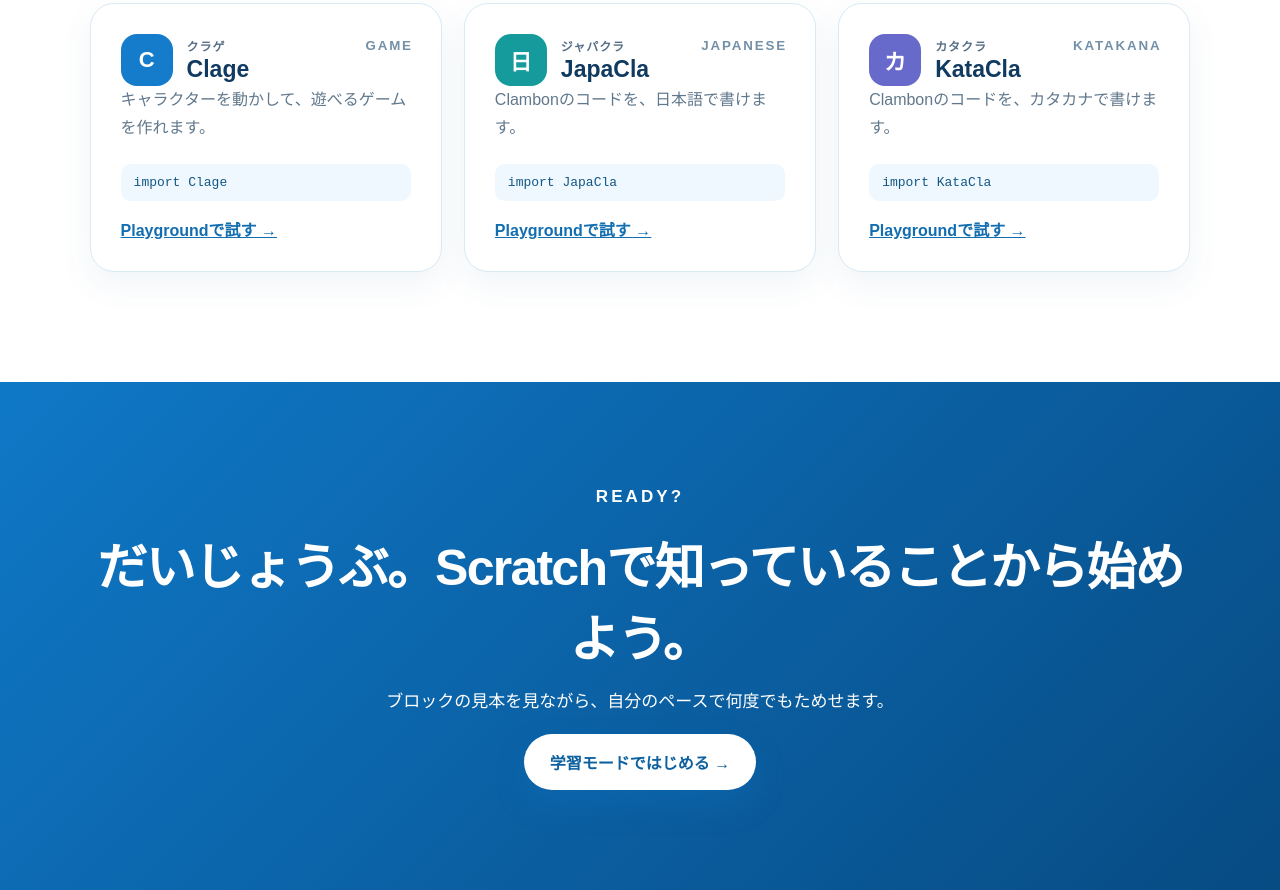
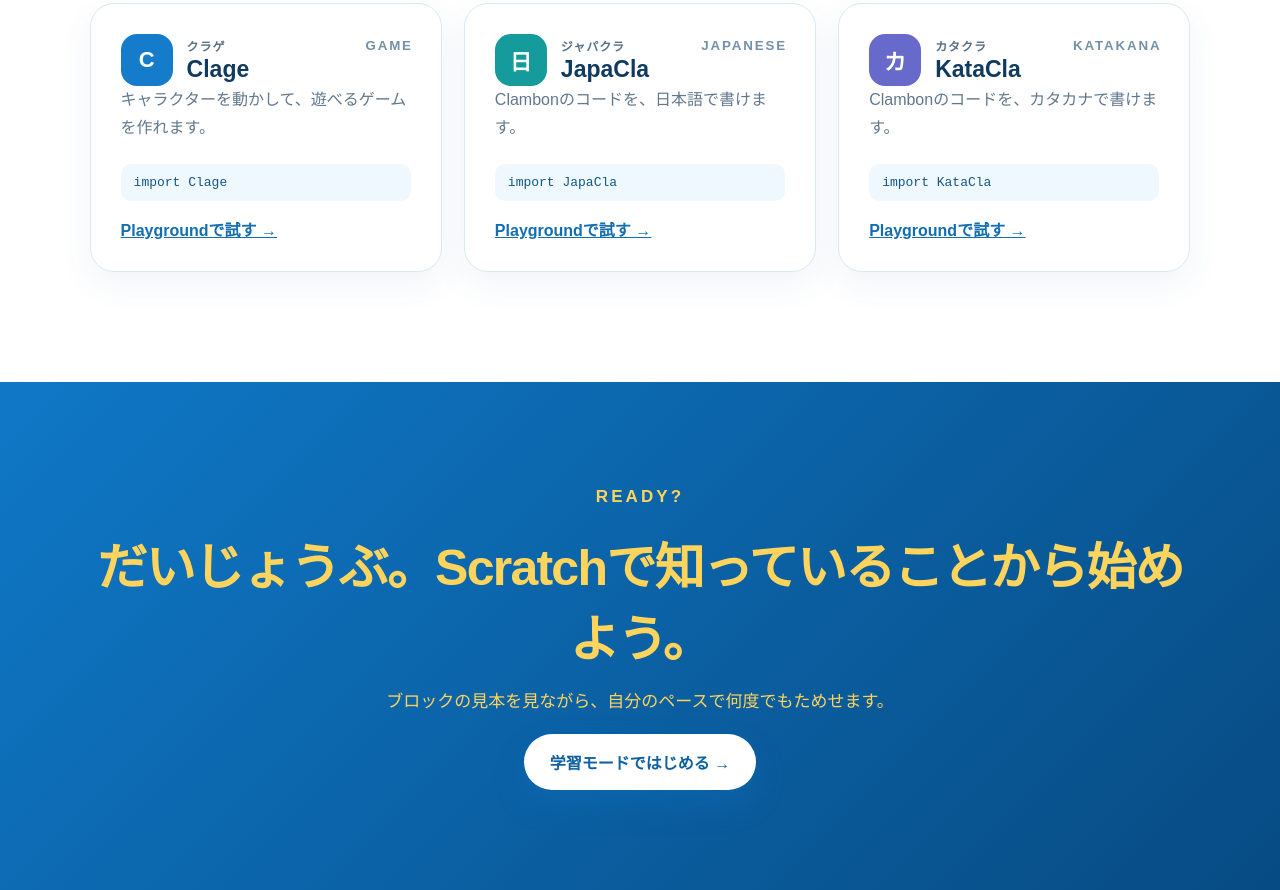
Before and after one commit to shirayuki03/shirayuki03.github.io, a plain HTML site: page index.html in a window 1280 px wide. Shown: the part 3748-4638 px from the top of the page. Drawn offline with Linux system fonts and the light colour scheme.

Commit message:
Change text color in home-final-cta section

```diff
--- a/home.css
+++ b/home.css
@@ -99,7 +99,7 @@ h1,h2,h3,p { margin-top:0; }
 .home-extension-card>a { color:#126eb0; font-weight:900; }
 .home-extension-card.japa .mark { background:#159b9b; } .home-extension-card.kata .mark { background:#686acb; }
 .home-final-cta { padding:100px max(7vw,34px); color:#fff; text-align:center; background:linear-gradient(135deg,#0f78c7,#074b83); }
-.home-final-cta .home-kicker,.home-final-cta h2,.home-final-cta>p { color:#fff; }
+.home-final-cta .home-kicker,.home-final-cta h2,.home-final-cta>p { color:#ffd45c; }
 .home-primary-button.light { color:#0d619f; background:#fff; }
 :focus-visible { outline:3px solid #ffbd38; outline-offset:3px; }
 @media(max-width:760px){.site-menu{top:14px;left:14px}.site-language-floating{top:16px;right:16px}.home-hero{min-height:auto;grid-template-columns:1fr;padding:100px 22px 70px}.home-hero h1{font-size:clamp(39px,12vw,58px)}.home-character{width:min(430px,92vw)}.bridge-feature{grid-template-columns:1fr;gap:38px;padding:72px 22px}.bridge-steps li{grid-template-columns:42px 1fr;padding:18px}.bridge-steps li>span{width:42px;height:42px}.scratch-feature{grid-template-columns:1fr;gap:24px;padding:68px 22px}.scratch-pair{grid-template-columns:1fr;gap:12px}.pair-connector{justify-self:center}.pair-connector span{transform:rotate(90deg)}.scratch-block,.clambon-code{width:100%}.home-section{padding:76px 22px}.home-card-grid,.home-docs-layout{grid-template-columns:1fr}.home-info-card{width:min(330px,92vw)}.home-final-cta{padding:78px 22px}}
```
